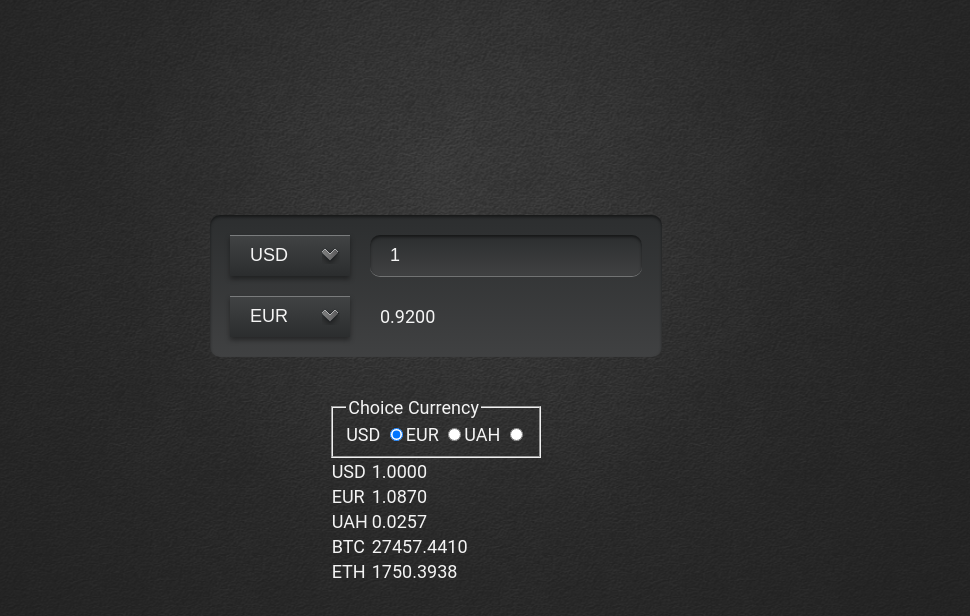
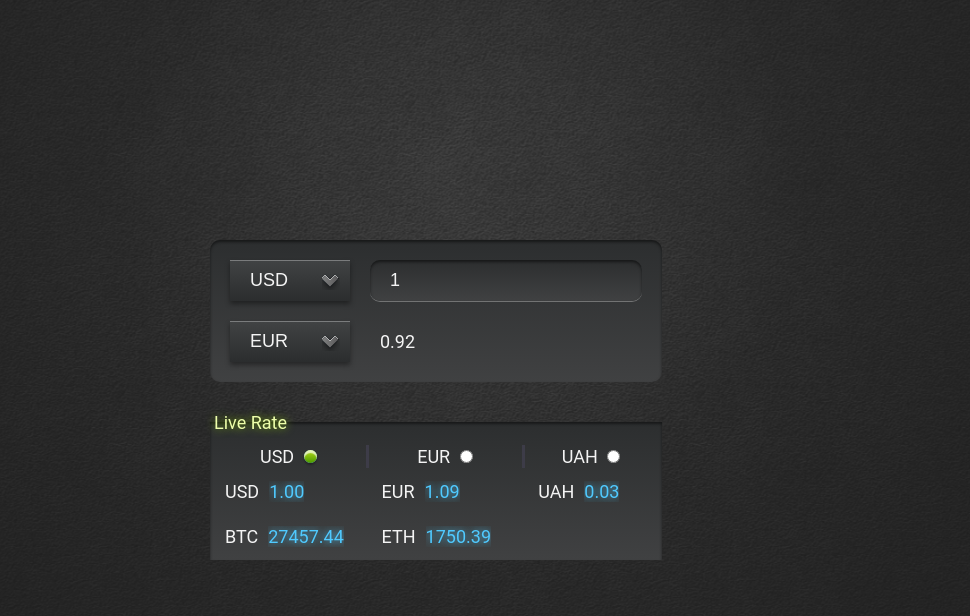
Before and after one commit to polPintero/dublemint_exchange, a Vue app: page / in a window 1280 px wide. Shown: the top 616 px of the page, without its empty margins (204-1174 px from the left). Built offline with nearby package versions, Linux system fonts and the light colour scheme; the HTML template or start-up script is replaced by a standard one.

Commit message:
created second block

```diff
--- a/src/assets/main.scss
+++ b/src/assets/main.scss
@@ -11,6 +11,10 @@ html {
 }
 
 body {
+    min-height: 100vh;
+    display: flex;
+    align-items: center;
+    justify-content: center;
     margin: 0;
     padding: 0;
     background-image: url('./assets/texture.svg');
--- a/src/components/ExchangeForm.vue
+++ b/src/components/ExchangeForm.vue
@@ -61,7 +61,7 @@ export default {
       const first = this.currencies[this.firstCurrencySymbol]
       if (!target) return '-'
       const crossRate = first.getCrossRateToCurrency(target)
-      return crossRate ? (crossRate * this.amount).toFixed(4) : '-'
+      return crossRate ? (crossRate * this.amount).toFixed(2) : '-'
     }
   },
   methods: {
--- a/src/components/RealRatesTable.vue
+++ b/src/components/RealRatesTable.vue
@@ -1,27 +1,46 @@
 <template>
-  <form  @submit.prevent>
-    <fieldset>
-      <legend>Choice Currency</legend>
-      <label v-for="name in avialableList" :key="name">
-        {{ name }}
-        <input type="radio" v-model="radioValue" :value="name" />
-      </label>
-    </fieldset>
-    <div>
-      <table>
+  <form @submit.prevent class="real-rate">
+    <fieldset class="real-rate__choice">
+      <legend>Live Rate</legend>
+      <table class="real-rate__table">
         <tbody>
-          <tr v-for="item in showList" :key="item.name">
-            <td>{{ item.name }}</td>
-            <td>{{ item.getCrossRateToCurrency(choicedCurrency) || '-' }}</td>
+          <tr>
+            <td
+              v-for="name in avialableList"
+              :key="name"
+              class="real-rate__choice__item"
+            >
+              <label>
+                {{ name }}
+                <input type="radio" v-model="radioValue" :value="name" />
+              </label>
+            </td>
+          </tr>
+          <tr v-for="(row, index) in showList" :key="index">
+            <td v-for="item in row" :key="item.name">
+              <div class="real-rate__table__cell">
+                <span class="real-rate__table__cell__currency">{{
+                  item.name
+                }}</span>
+                <span
+                  class="real-rate__table__cell__rate"
+                  :title="item.getCrossRateToCurrency(choicedCurrency) || '-'"
+                  >{{
+                    item.getCrossRateToCurrency(choicedCurrency) || '-'
+                  }}</span
+                >
+              </div>
+            </td>
           </tr>
         </tbody>
       </table>
-    </div>
+    </fieldset>
   </form>
 </template>
 
 <script>
 import { enumCurrencies } from '@/currency'
+import { splitArrOnSmallArr } from '@/utils'
 
 export default {
   name: 'RealRatesTable',
@@ -45,6 +64,7 @@ export default {
       this.currencies[enumCurrencies.BTC],
       this.currencies[enumCurrencies.ETH]
     ]
+    this.showList = splitArrOnSmallArr(this.showList)
   },
   computed: {
     choicedCurrency () {
@@ -55,4 +75,75 @@ export default {
 }
 </script>
 
-<style></style>
+<style lang="scss">
+.real-rate {
+  display: grid;
+  grid-template-rows: 1fr max-content;
+  width: 100%;
+  padding: 0;
+  background: linear-gradient(180deg, #2c2e2f 0%, #404142 100%);
+  box-shadow: 0px 0px 0px rgba(255, 255, 255, 0.3),
+    inset 0px 2px 3px rgba(0, 0, 0, 0.5);
+
+  legend {
+    position: relative;
+    transform: translateY(-10px);
+    color: #eeffab;
+    text-shadow: 0px 0px 8px rgba(146, 211, 0, 0.8);
+  }
+
+  &__choice {
+    border: none;
+    padding: 0;
+
+    &__item {
+      border-right: 3px solid #3d3c48;
+      text-align: center;
+      &:last-child {
+        border: none;
+      }
+
+      label {
+        display: block;
+        width: 100%;
+        cursor: pointer;
+        input[type='radio'] {
+          position: relative;
+          &:checked:after {
+            position: absolute;
+            content: '';
+            width: 100%;
+            height: 100%;
+            background: linear-gradient(180deg, #b7dd18 0%, #4b9800 100%);
+            box-shadow: 0px 2px 2px rgba(0, 0, 0, 0.3),
+              inset 0px 3px 1px rgba(255, 255, 255, 0.7);
+            border-radius: 100%;
+          }
+        }
+      }
+    }
+  }
+
+  &__table {
+    width: 100%;
+    td {
+      max-width: 120px;
+    }
+    &__cell {
+      padding: var(--gap);
+      display: flex;
+      &__currency {
+        margin-right: var(--gap);
+      }
+
+      &__rate {
+        color: #50caff;
+        text-shadow: 0px 0px 8px #50caff;
+
+        text-overflow: ellipsis;
+        overflow: hidden;
+      }
+    }
+  }
+}
+</style>
--- a/src/currency.js
+++ b/src/currency.js
@@ -10,7 +10,7 @@ class Currency {
 
   getCrossRateToCurrency (cur) {
     if (!(cur instanceof Currency) || !cur.toUSD || !this.toUSD) return 0
-    return (cur.toUSD / this.toUSD).toFixed(4)
+    return (cur.toUSD / this.toUSD).toFixed(2)
   }
 }
 export const enumCurrencies = {
--- a/src/utils/index.js
+++ b/src/utils/index.js
@@ -3,3 +3,10 @@ export function getNumbersFromString (value) {
   const result = value.toString().match(reg)
   return result ? Number(result.join('')) : null
 }
+
+export function splitArrOnSmallArr (target, size = 3) {
+  const workArr = target.map((i) => i)
+  const result = []
+  while (workArr.length) result.push(workArr.splice(0, size))
+  return result
+}
```
